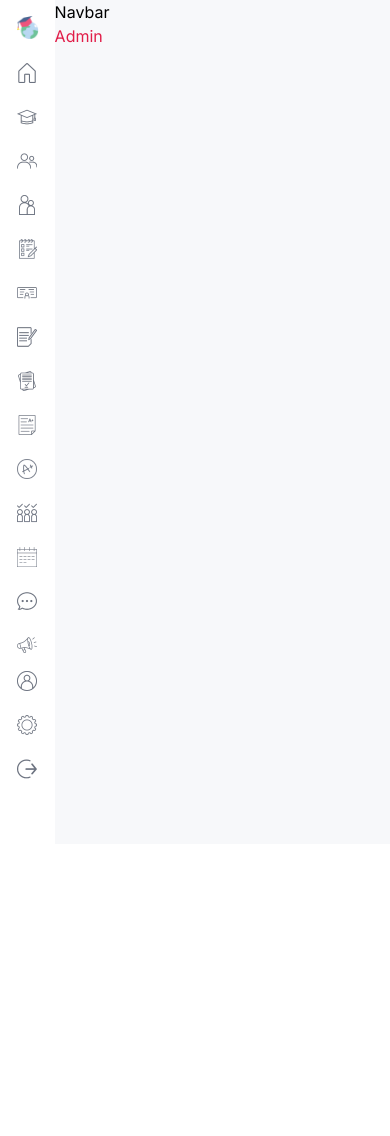
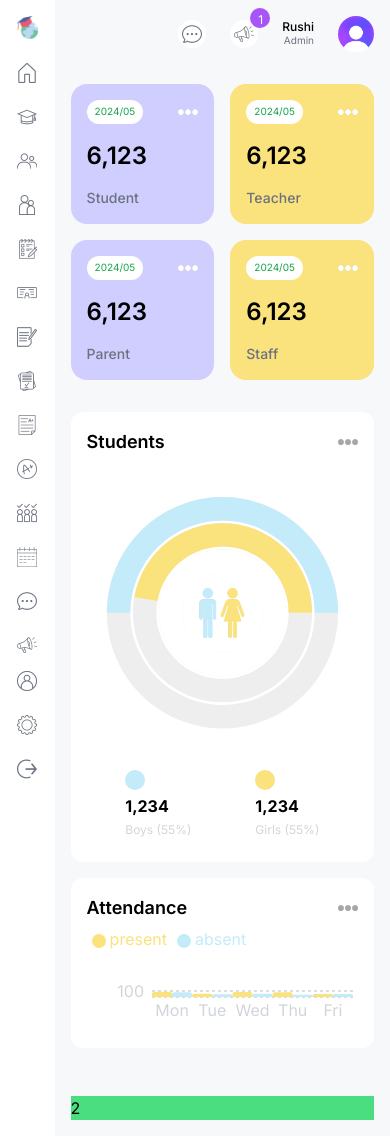
Before and after one commit to RUSHi-VAiRALE/schoolManagementWebRV, a Next.js app: page /admin in a window 390 px wide. Before the commit the page ends 844 px from the top, so only its background shows below. Built offline with nearby package versions, Linux system fonts and the light colour scheme.

Commit message:
added charts using recharts fully responsive

```diff
--- a/src/app/(Dashboard)/admin/page.tsx
+++ b/src/app/(Dashboard)/admin/page.tsx
@@ -1,7 +1,38 @@
+import AttendanceChart from '@/components/AttendanceChart'
+import CountChart from '@/components/CountChart'
+import UserCard from '@/components/UserCard'
 import React from 'react'
 
 export default function Admin() {
   return (
-    <div className='text-rose-600'>Admin</div>
+    <div className='flex flex-col p-4 md:flex-row gap-4'>
+      {/* left Box */}
+      <div className='w-full lg:w-2/3 flex flex-col gap-8'>
+        {/*UserCard*/}
+        <div className='flex gap-4 justify-between flex-wrap'>
+          <UserCard type='student' />
+          <UserCard type='teacher' />
+          <UserCard type='parent' />
+          <UserCard type='staff' />
+        </div>
+        {/*Middle charts*/}
+        <div className='flex gap-4 flex-col lg:flex-row'>
+          {/* Count Chart */}
+          <div className='w-full lg:w-1/3 h-[450px]'>
+            <CountChart />
+          </div>
+          {/* Student Attendance */}
+          <div className='w-full lg:w-2/3 h-[450]'>
+            <AttendanceChart />
+          </div>
+        </div>
+        {/*Bottom charts*/}
+        <div></div>
+      </div>
+      {/* right Box */}
+      <div className='w-full lg:w-1/3 bg-green-400'>
+        2
+      </div>
+    </div>
   )
 }
--- a/src/app/(Dashboard)/layout.tsx
+++ b/src/app/(Dashboard)/layout.tsx
@@ -9,7 +9,7 @@ export default function DashboardLayout({
   children: React.ReactNode;
 }>) {
   return (
-    <div className="h-screen flex">
+    <div className="flex">
         {/*left*/}
         <div className="w-[14%] md:w-[8%] lg:w-[16%] xl:w-[14%] p-4">
             <Link
@@ -22,7 +22,7 @@ export default function DashboardLayout({
             <Menu />
         </div>
         {/*right*/}
-        <div className="w-[86%] md:w-[92%] lg:w-[84%] xl:w-[86%] bg-[#F7F8FA] overflow-scroll">
+        <div className="w-[86%] md:w-[92%] lg:w-[84%] xl:w-[86%] bg-[#F7F8FA] overflow-scroll flex flex-col">
             <Navbar />
             {children}
         </div>
--- /dev/null
+++ b/src/components/AttendanceChart.tsx
@@ -0,0 +1,74 @@
+"use client"
+
+import React from 'react'
+import Image from 'next/image';
+
+import { BarChart, Bar, Rectangle, XAxis, YAxis, CartesianGrid, Tooltip, Legend, ResponsiveContainer } from 'recharts';
+
+const data = [
+  {
+    name: 'Mon',
+    present: 86,
+    absent:78
+  },
+  {
+    name: 'Tue',
+    present: 56,
+    absent: 45,
+  },
+  {
+    name: 'Wed',
+    present: 85,
+    absent: 56,
+  },
+  {
+    name: 'Thu',
+    present: 80,
+    absent: 38,
+  },
+  {
+    name: 'Fri',
+    present: 50,
+    absent: 48
+  },
+];
+
+function AttendanceChart() {
+  return (
+    <div className='bg-white rounded-xl w-full h-full p-4'>
+        {/*section 1 Title*/}
+        <div className='flex justify-between items-center'>
+            <h1 className='text-lg font-semibold'>Attendance</h1>
+            <Image src='/moreDark.png' alt='moreDark' width={20} height={20}/>
+        </div>
+        {/*section 2 chart*/}
+            <ResponsiveContainer width="100%" height="80%">
+                <BarChart
+                width={500}
+                height={300}
+                data={data}
+                barSize={20}
+                >
+                <CartesianGrid strokeDasharray="3 3" vertical={false} stroke='#bbb'/>
+                <XAxis dataKey="name" axisLine={false} tick={{fill:"#d1d5db"}} tickLine={false}/>
+                <YAxis axisLine={false} tick={{fill:"#d1d5db"}} tickLine={false}/>
+                <Tooltip
+                    contentStyle={{borderRadius:"10px",borderColor:"lightgray"}}
+                />
+                <Legend
+                    align='left'
+                    verticalAlign='top'
+                    wrapperStyle={{paddingTop:"20x", paddingBottom:"40px"}}
+                />
+                <Bar dataKey="present" fill="#FAE27C" legendType='circle' radius={[10,10,0,0]}/>
+                <Bar dataKey="absent" fill="#C3EBFA" legendType='circle' radius={[10,10,0,0]}/>
+                </BarChart>
+      </ResponsiveContainer>
+        <div>
+
+        </div>
+    </div>
+  )
+}
+
+export default AttendanceChart
--- /dev/null
+++ b/src/components/CountChart.tsx
@@ -0,0 +1,69 @@
+'use client'
+
+import Image from 'next/image';
+import React from 'react'
+import { RadialBarChart, RadialBar, Legend, ResponsiveContainer } from 'recharts';
+
+const data = [
+  {
+    name: 'Total',
+    count: 106,
+    fill: 'white',
+  },
+  {
+    name: 'Girls',
+    count: 50,
+    fill: '#FAE27C',
+  },
+  {
+    name: 'Boys',
+    count: 53,
+    fill: '#C3EBFA',
+  },
+];
+
+// const style = {
+//   top: '50%',
+//   right: 0,
+//   transform: 'translate(0, -50%)',
+//   lineHeight: '24px',
+// };
+
+function CountChart() {
+  return (
+    <div className='bg-white rounded-xl w-full h-full p-4'>
+        {/*section 1 Title*/}
+        <div className='flex justify-between items-center'>
+            <h1 className='text-lg font-semibold'>Students</h1>
+            <Image src='/moreDark.png' alt='moreDark' width={20} height={20}/>
+        </div>
+        {/*section 2 chart*/}
+        <div className='w-full h-[75%] relative'>
+            <ResponsiveContainer>
+                <RadialBarChart cx="50%" cy="50%" innerRadius="40%" outerRadius="100%" barSize={32} data={data}>
+                    <RadialBar
+                        background
+                        dataKey="count"
+                    />
+                </RadialBarChart>
+            </ResponsiveContainer>
+            <Image src='/maleFemale.png' alt='maleFemale' width={50} height={50} className='absolute top-1/2 left-1/2 -translate-x-1/2 -translate-y-1/2'/>
+        </div>
+        {/*section 3 bottom*/}
+        <div className='flex gap-16 justify-center'>
+            <div className='flex flex-col gap-1'>
+                <div className='w-5 h-5 bg-custColor rounded-full'></div>
+                <h1 className='font-bold'>1,234</h1>
+                <h2 className='text-xs text-gray-300'>Boys (55%)</h2>
+            </div>
+            <div className='flex flex-col gap-1'>
+                <div className='w-5 h-5 bg-custYellow rounded-full'></div>
+                <h1 className='font-bold'>1,234</h1>
+                <h2 className='text-xs text-gray-300'>Girls (55%)</h2>
+            </div>
+        </div>
+    </div>
+  )
+}
+
+export default CountChart
--- a/src/components/Menu.tsx
+++ b/src/components/Menu.tsx
@@ -23,7 +23,7 @@ const menuItems = [
       {
         icon: "/parent.png",
         label: "Parents",
-        href: "/list/parents",
+        href: "parents",
         visible: ["admin", "teacher"],
       },
       {
@@ -125,10 +125,9 @@ function Menu() {
         <div className='flex flex-col gap-2' key={i.title}>
           <span className='hidden lg:block text-gray-400 font-light my-4'>{i.title}</span>
           {i.items.map(item=>(
-            <div>
               <Link
                 href={item.href}
-                className="flex items-center justify-center lg:justify-start gap-4 text-gray-500 py-2"
+                className="flex items-center justify-center lg:justify-start gap-4 text-gray-500 py-2 rounded-md"
                 key={item.label}
             >
                 <Image
@@ -139,7 +138,6 @@ function Menu() {
                 />
                 <span className="hidden lg:block">{item.label}</span>
             </Link>
-            </div>
           ))}
         </div>
       ))}
--- a/src/components/Navbar.tsx
+++ b/src/components/Navbar.tsx
@@ -1,8 +1,30 @@
+import Image from 'next/image'
 import React from 'react'
 
 function Navbar() {
   return (
-    <div>Navbar</div>
+    <div className='flex justify-between items-center p-4'>
+      {/* Search bar */}
+      <div className='hidden md:flex items-center gap-2 text-xs rounded-full ring-[1.5px] ring-gray-300 px-2'>
+        <Image src="/search.png" alt='search' width={14} height={14}/>
+        <input type='text' placeholder='Search...' className='w-[200px] p-2 bg-transparent outline-none'/>
+      </div>
+       {/* Icon and user */}
+      <div className='flex items-center gap-6 justify-end w-full'>
+        <div className='flex justify-center bg-white rounded-full w-7 h-7 items-center cursor-pointer'>
+          <Image src="/message.png" alt='message' width={20} height={20}/>
+        </div>
+        <div className='flex justify-center bg-white rounded-full w-7 h-7 items-center cursor-pointer relative'>
+          <Image src="/announcement.png" alt='announcement' width={20} height={20} />
+          <div className='absolute -top-3 -right-3 w-5 h-5 items-center pl-2 pt-1 justify-center bg-purple-500 text-white rounded-full text-xs' >1</div>
+        </div>
+        <div className='flex flex-col'>
+          <span className='text-xs leading-3 font-medium'>Rushi</span>
+          <span className='text-[10px] text-gray-500 text-right'>Admin</span>
+        </div>
+        <Image src='/avatar.png' alt='avatar' width={36} height={36} className='rounded-full' />
+      </div>
+    </div>
   )
 }
 
--- /dev/null
+++ b/src/components/UserCard.tsx
@@ -0,0 +1,20 @@
+import Image from 'next/image'
+import React from 'react'
+
+function UserCard({type}:{type:string}) {
+  return (
+    <div className='rounded-2xl odd:bg-custPurple even:bg-custYellow p-4 flex-1 min-w-[130px]'>
+        {/*section 1*/}
+        <div className='flex justify-between items-center'>
+            <span className='rounded-full px-2 py-1 h-6 bg-white text-[10px] text-green-600'>2024/05</span>
+            <Image src="/more.png" alt='threeDots' width={20} height={20}/>
+        </div>
+        {/*section 2*/}
+        <h1 className='text-2xl font-semibold my-4'>6,123</h1>
+        {/*section 3*/}
+        <h2 className='capitalize text-sm font-medium text-gray-500'>{type}</h2>
+    </div>
+  )
+}
+
+export default UserCard
--- a/tailwind.config.ts
+++ b/tailwind.config.ts
@@ -13,6 +13,14 @@ const config: Config = {
         "gradient-conic":
           "conic-gradient(from 180deg at 50% 50%, var(--tw-gradient-stops))",
       },
+      colors: {
+        custColor: "#C3EBFA",
+        custColorLight: "#EDF9FD",
+        custPurple: "#CFCEFF",
+        custPurpleLight: "#F1F0FF",
+        custYellow: "#FAE27C",
+        custYellowLight: "#FEFCE8",
+      },
     },
   },
   plugins: [],
```
Also changed, not shown: package.json (+5 -4 lines), src/app/(Dashboard)/parents/page.tsx (renamed from src/app/(Dashboard)/parent/page.tsx), 1 other file (tests, documents, lock files or other folders).
